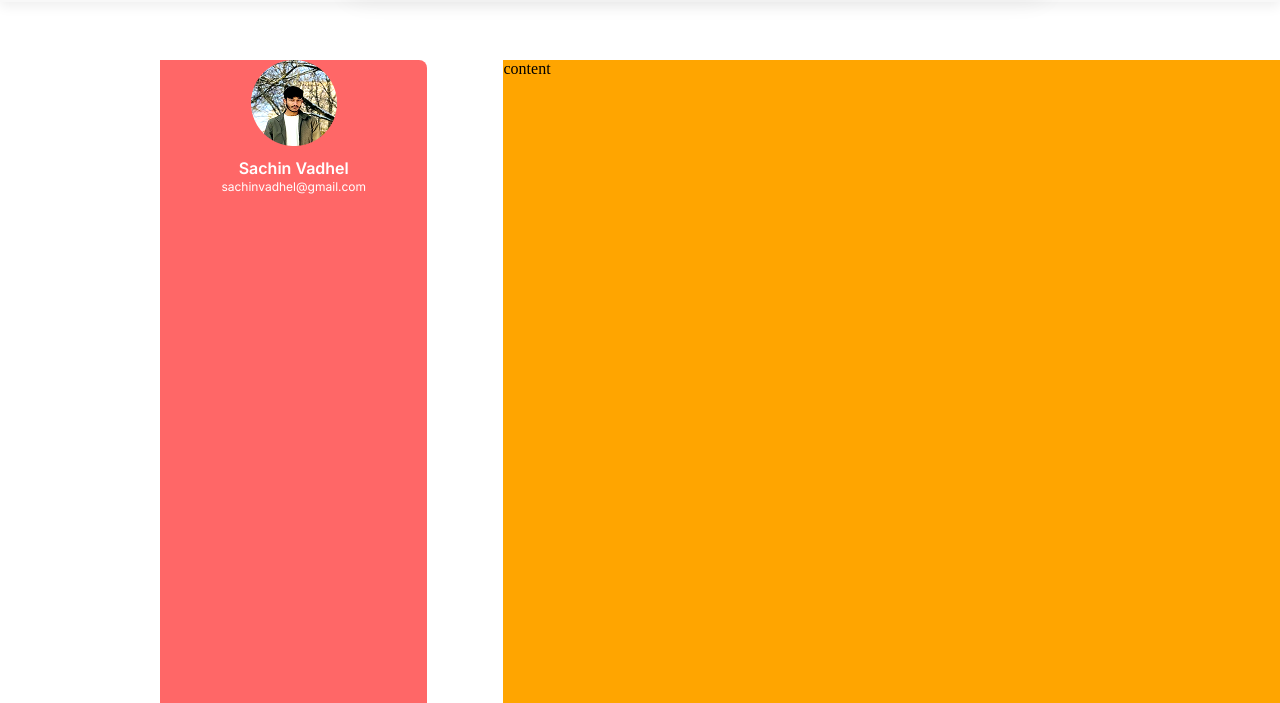
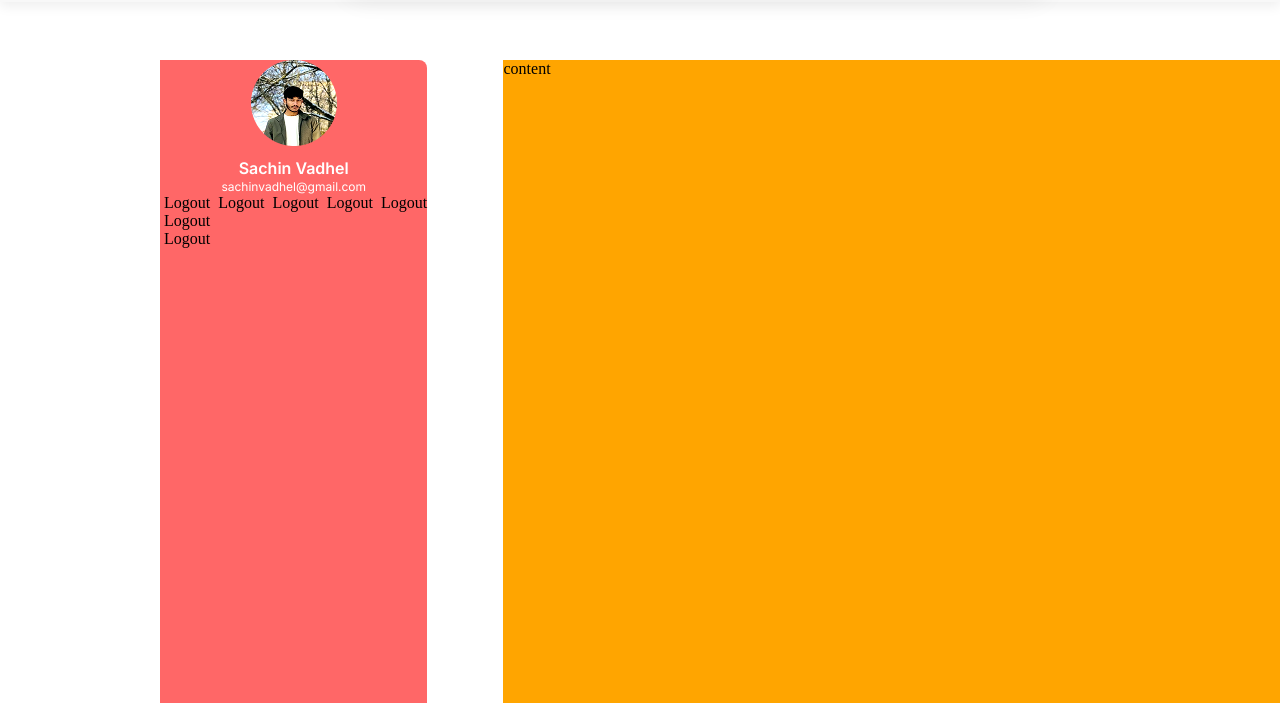
Before and after one commit to Kirien1991/ToDoHQ, a website: page dashboard.html in a window 1280 px wide. Shown: the part 97-800 px from the top of the page. Drawn offline with Linux system fonts and the light colour scheme.

Commit message:
commit 12

```diff
--- a/dashboard.html
+++ b/dashboard.html
@@ -81,8 +81,62 @@
                 </div>
               </div>
             </div>
+
+            <aside class="sidebar">
+              <label>
+                <span>
+                  <img src="" alt="" />
+                </span>
+                <button class="logout-btn">Logout</button>
+              </label>
+
+              <label>
+                <span>
+                  <img src="" alt="" />
+                </span>
+                <button class="logout-btn">Logout</button>
+              </label>
+
+              <label>
+                <span>
+                  <img src="" alt="" />
+                </span>
+                <button class="logout-btn">Logout</button>
+              </label>
+
+              <label>
+                <span>
+                  <img src="" alt="" />
+                </span>
+                <button class="logout-btn">Logout</button>
+              </label>
+
+              <label>
+                <span>
+                  <img src="" alt="" />
+                </span>
+                <button class="logout-btn">Logout</button>
+              </label>
+
+              <label>
+                <span>
+                  <img src="" alt="" />
+                </span>
+                <button class="logout-btn">Logout</button>
+              </label>
+
+              <div class="sidebar__footer">
+                <label>
+                  <span>
+                    <img src="" alt="" />
+                  </span>
+                  <button class="logout-btn">Logout</button>
+                </label>
+              </div>
+            </aside>
           </div>
         </div>
+
         <div class="layout-content">content</div>
       </div>
     </div>
```
